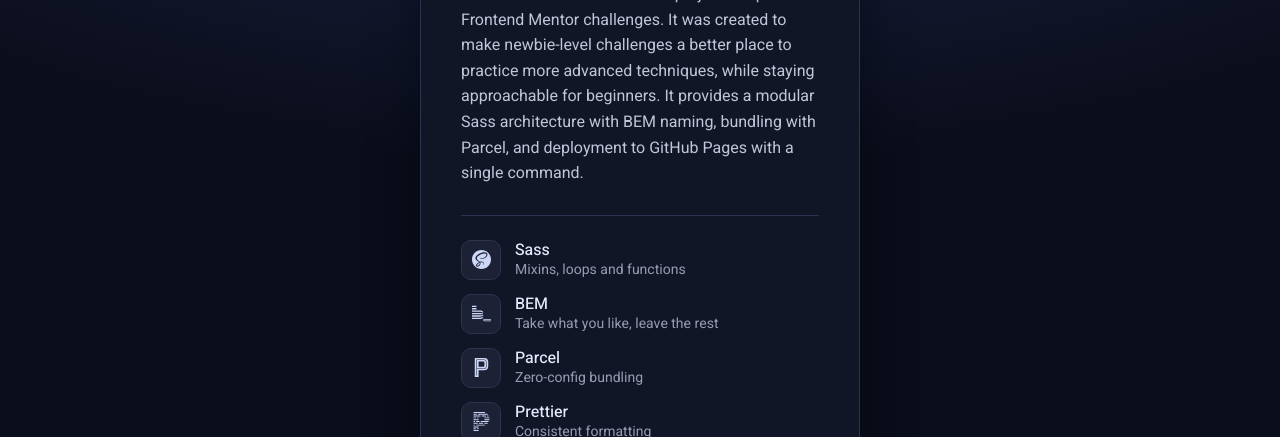
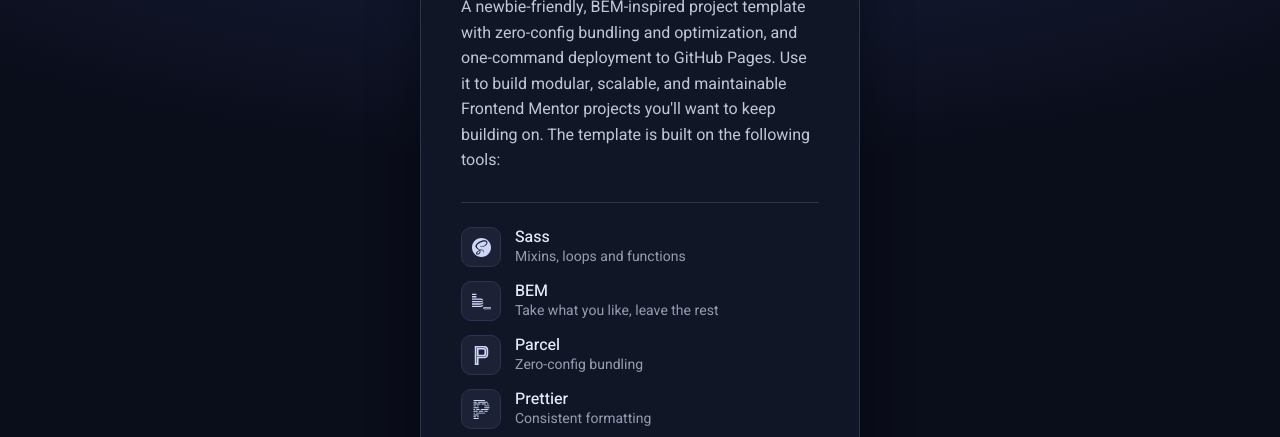
Before and after one commit to JDevlinDev/newbie-fem-starter, a website built with Parcel: page src/index.html in a window 1280 px wide. Shown: the part 234-671 px from the top of the page. Built offline with nearby package versions, Linux system fonts and the light colour scheme.

Commit message:
Rewrite demo card intro to lead into the tool list

```diff
--- a/src/index.html
+++ b/src/index.html
@@ -23,11 +23,10 @@
         </p>
         <h1 class="card__title">Newbie FEM Starter Pack</h1>
         <p class="card__text">
-          Newbie FEM Starter Pack is a project template for Frontend Mentor challenges. It was
-          created to make newbie-level challenges a better place to practice more advanced
-          techniques, while staying approachable for beginners. It provides a modular Sass
-          architecture with BEM naming, bundling with Parcel, and deployment to GitHub Pages with a
-          single command.
+          A newbie-friendly, BEM-inspired project template with zero-config bundling and
+          optimization, and one-command deployment to GitHub Pages. Use it to build modular,
+          scalable, and maintainable Frontend Mentor projects you'll want to keep building on. The
+          template is built on the following tools:
         </p>
         <ul class="tools">
           <li class="tools__item">
```
